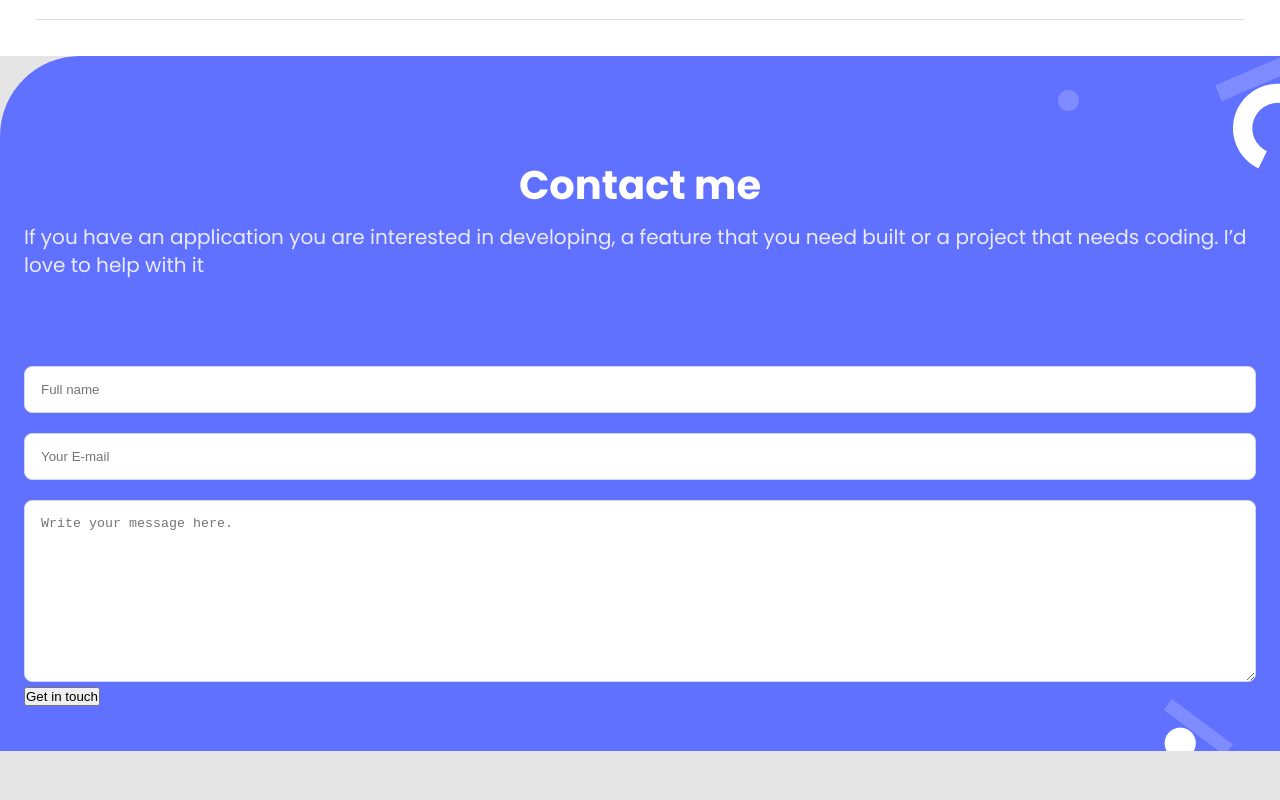
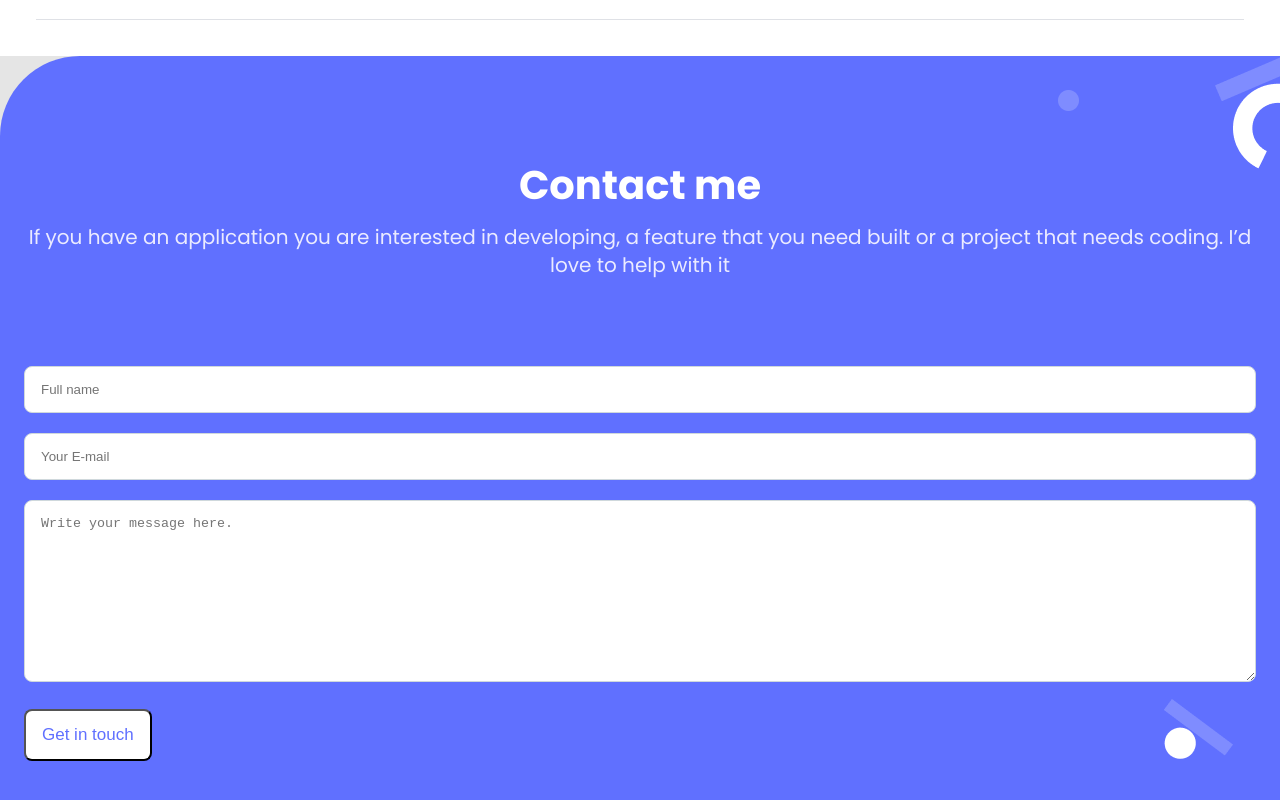
Before and after one commit to erickhansx/white-portfolio, a website: page index.html in a window 1280 px wide. Shown: the part 7361-8161 px from the top of the page. Before the commit the page ends 8112 px from the top, so only its background shows below. Drawn offline with nearby package versions, Linux system fonts and the light colour scheme; files that its build step writes are made by us from their sources.

Commit message:
Style .btn-2 class and add textalign center to .secondary-para' '

```diff
--- a/scss/components/_button.scss
+++ b/scss/components/_button.scss
@@ -28,3 +28,14 @@
     }
   }
 }
+
+.btn-2 {
+  padding: 1.2rem 1.6rem;
+  margin-top: 2.2rem;
+  color: #6070ff;
+  background-color: #fff;
+  font-size: 1.7rem;
+  font-weight: 500;
+  line-height: 2.4rem;
+  border-radius: 0.8rem;
+}
--- a/scss/globals/_typography.scss
+++ b/scss/globals/_typography.scss
@@ -58,6 +58,7 @@
   font-size: 2rem;
   line-height: 2.8rem;
   color: #ebebff;
+  text-align: center;
 }
 
 .contact-form-container h1 {
```
Also changed, not shown: scss/main.css, 2 other files.
